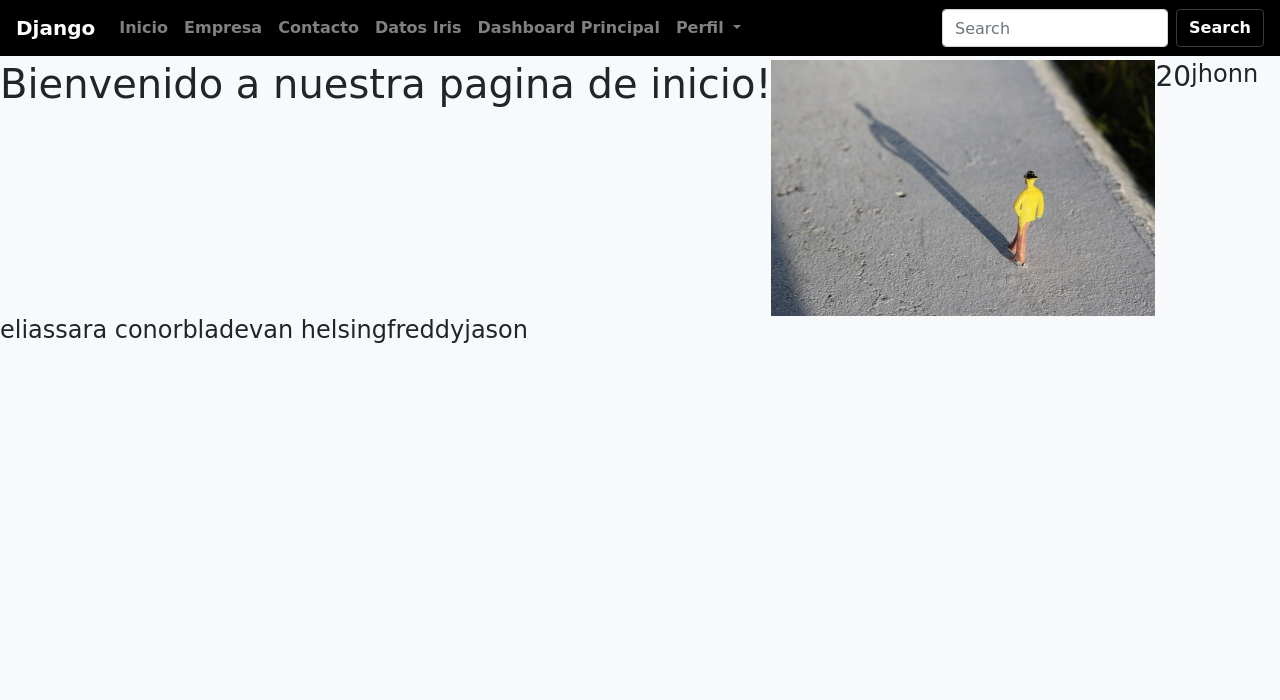
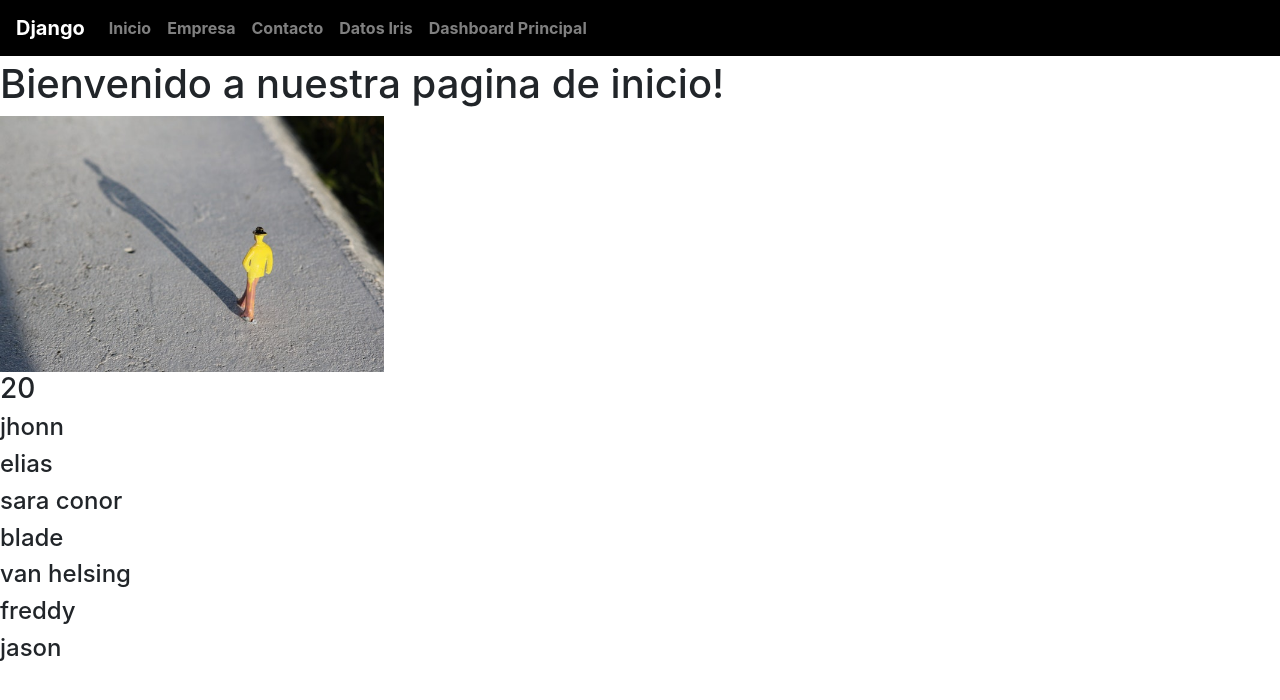
Before and after one commit to ljaraque/ruta_compuesta_153_1, a Django app: page / in a window 1280 px wide. Shown: the top 700 px of the page. Run offline with Django 3.2, Linux system fonts and the light colour scheme; some libraries are stand-ins or nearby versions.

Commit message:
simplificando bootstrap en el template

```diff
--- a/app1/static/app1/css/style.css
+++ b/app1/static/app1/css/style.css
@@ -16,10 +16,3 @@ Full Stack Python 2020
     padding-top: 60px;
     min-height: 700px;
 }
-
-
-
-
-h1, h2, h3, h4, h5, h6, .navbar, .modal {
-    font-family: 'Poiret One', cursive;
-}
--- a/templates/base.html
+++ b/templates/base.html
@@ -68,45 +68,8 @@
                     Dashboard Principal
                 </a>
               </li>
-              <li class="nav-item dropdown">
-                <a
-                    href="#"
-                    class="nav-link dropdown-toggle"
-                    data-toggle="dropdown"
-                    role="button"
-                    aria-haspopup="true"
-                    aria-expanded="false">
-                        Perfil <span class="caret"></span>
-                </a>
-                <div class="dropdown-menu dropdown-menu-right">
-                    <a
-                      class="dropdown-item scroll-trigger"
-                      href="#"
-                      data-toggle="modal"
-                      data-target="#profile-modal">
-                        Perfil
-                    </a>
-                    <a class="dropdown-item scroll-trigger"
-                      data-toggle="modal"
-                      data-target="#settings-modal">
-                          Configuración
-                    </a>
-                    <div class="dropdown-divider"></div>
-                    <a class="dropdown-item scroll-trigger" href="">
-                        Logout
-                    </a>
-                </div>
-              </li>
            </ul>
-           <form class="form-inline my-2 my-lg-0">
-             <input class="form-control mr-sm-2"
-                type="text"
-                placeholder="Search"
-                aria-label="Search">
-             <button class="btn btn-outline-success border-dark
-                      font-weight-bold text-white my-2 my-sm-0"
-                      type="submit">Search</button>
-           </form>
+
         </div>
         <!-- Navigation Links -->
     </nav>
@@ -115,9 +78,11 @@
 
 
     <!-- Section: Contacto -->
-    <div class="container-fluid bg-light" id="base">
+    <div class="" id="base">
         <div class="row">
+            <div class="col-12">
             {% block contenidos %}{% endblock %}
+            </div>
         </div>
 
     </div>
```
